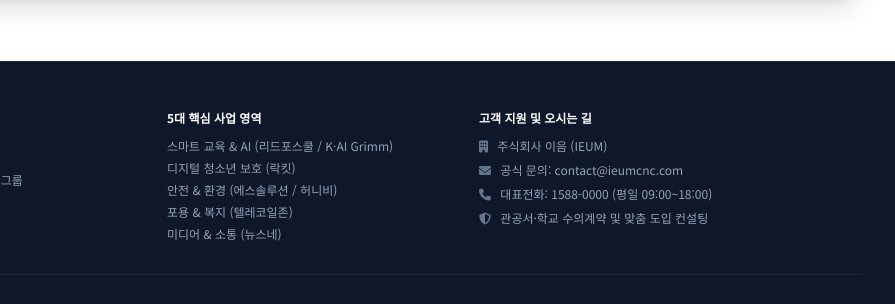
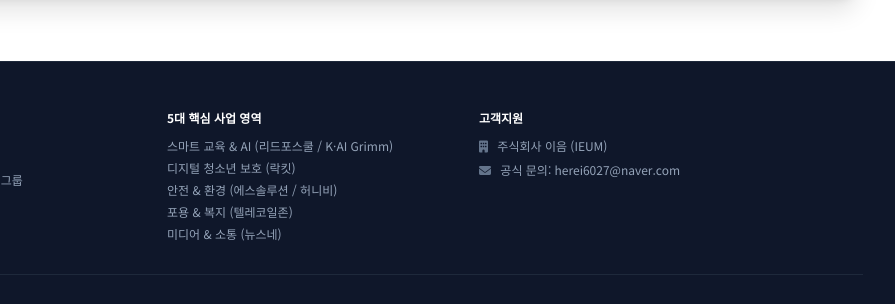
Before and after one commit to herei1271-bit/ieum-cnc-homepage, a website: page index.html in a window 1280 px wide. Shown: the part 4512-4816 px from the top of the page, 385-1280 px from the left. Drawn offline with nearby package versions, Linux system fonts and the light colour scheme.

Commit message:
Add files via upload

```diff
--- a/index.html
+++ b/index.html
@@ -621,11 +621,9 @@
 
                 <!-- Contact Details -->
                 <div class="md:col-span-4 space-y-2">
-                    <h4 class="text-white font-bold mb-3">고객 지원 및 오시는 길</h4>
+                    <h4 class="text-white font-bold mb-3">고객지원</h4>
                     <p><i class="fa-solid fa-building text-slate-500 mr-1.5"></i> 주식회사 이음 (IEUM)</p>
-                    <p><i class="fa-solid fa-envelope text-slate-500 mr-1.5"></i> 공식 문의: contact@ieumcnc.com</p>
-                    <p><i class="fa-solid fa-phone text-slate-500 mr-1.5"></i> 대표전화: 1588-0000 (평일 09:00~18:00)</p>
-                    <p><i class="fa-solid fa-shield-halved text-slate-500 mr-1.5"></i> 관공서·학교 수의계약 및 맞춤 도입 컨설팅</p>
+                    <p><i class="fa-solid fa-envelope text-slate-500 mr-1.5"></i> 공식 문의: herei6027@naver.com</p>
                 </div>
             </div>
 
```
